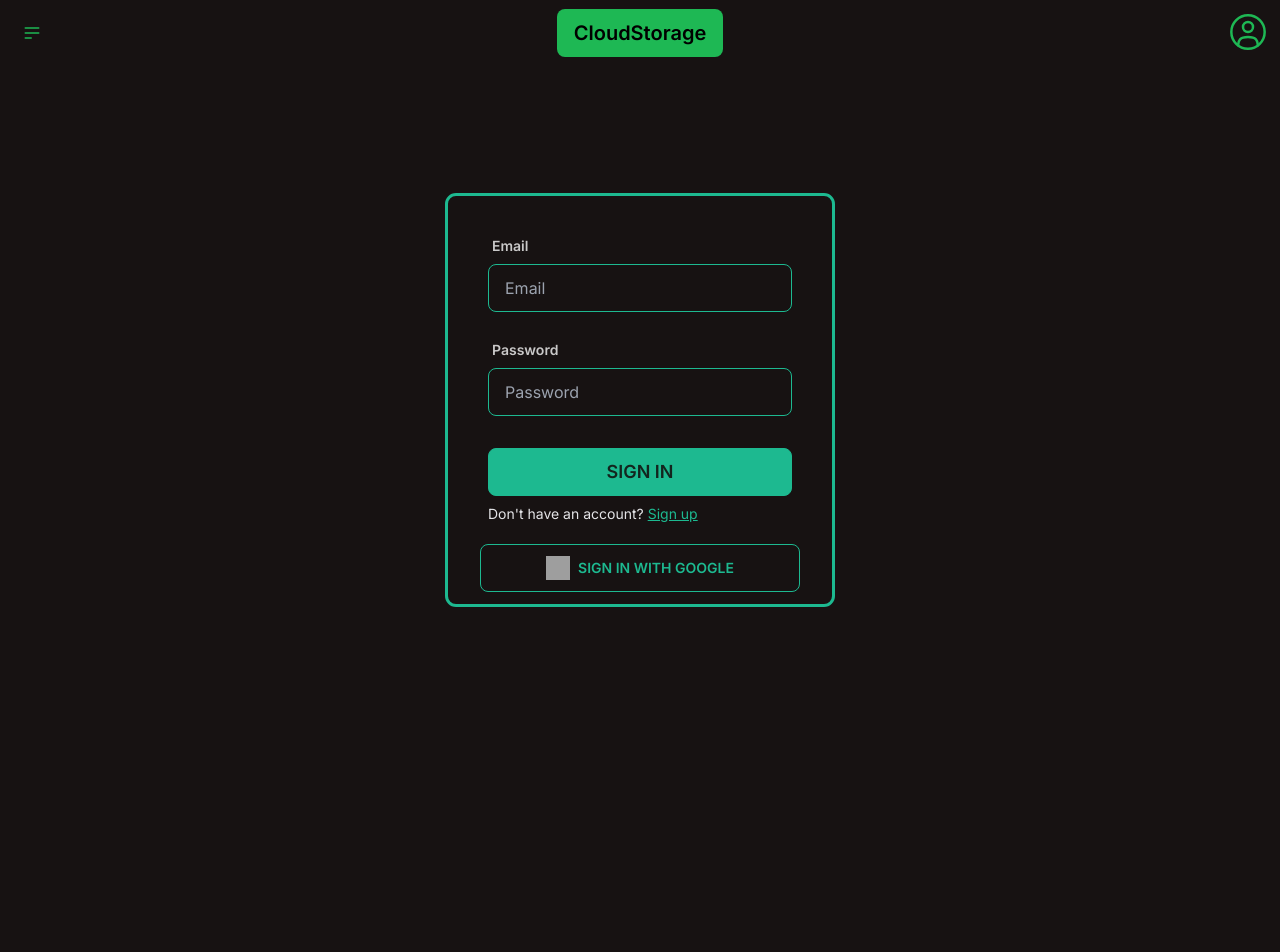
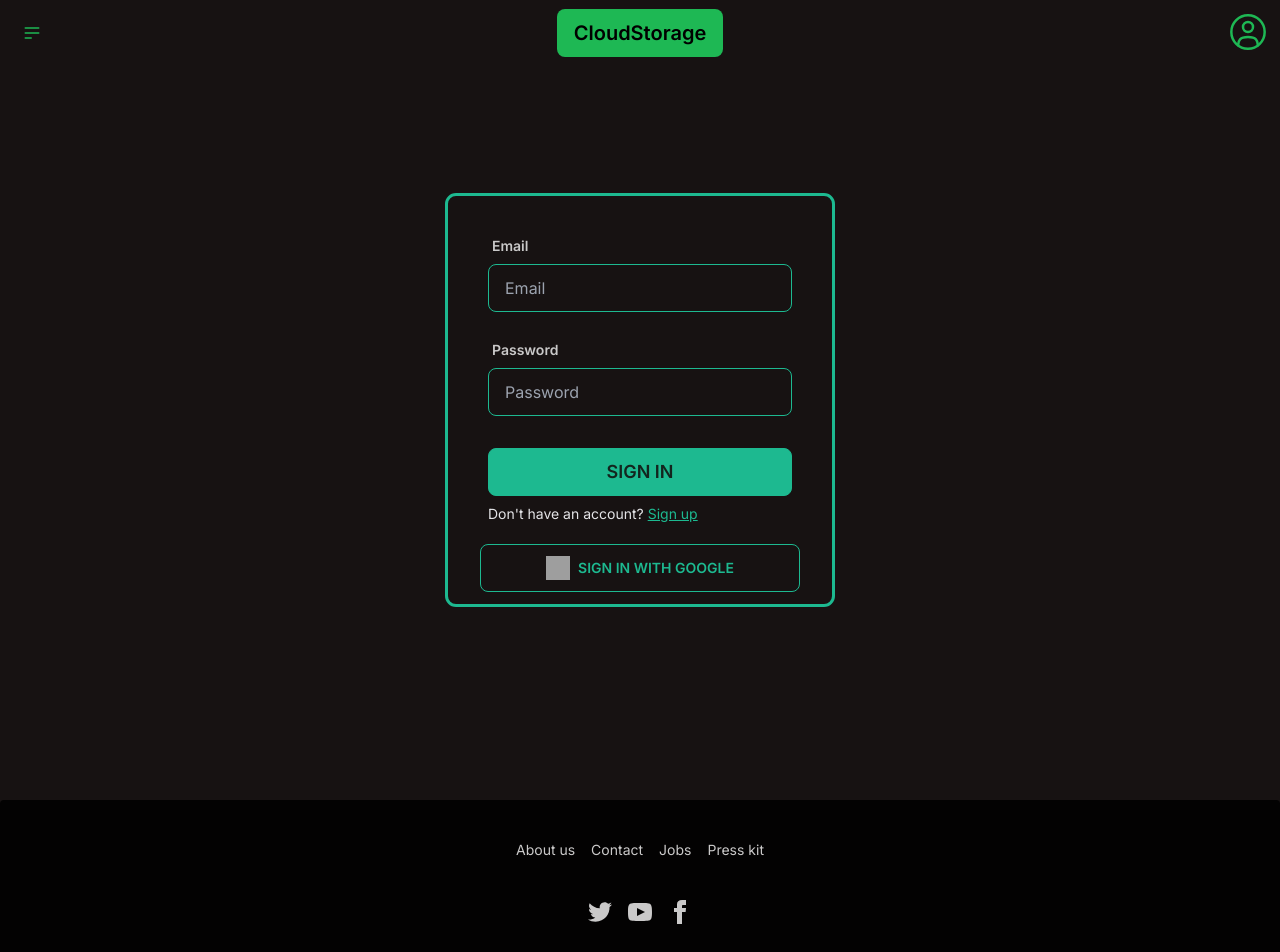
Before and after one commit to Darseen/CloudStorage, a Next.js app: page /signin in a window 1280 px wide. Shown: the top 952 px of the page. Before the commit the page ends 800 px from the top, so only its background shows below. Built offline with nearby package versions, Linux system fonts and the light colour scheme; no server answers; grey boxes are pictures that could not be loaded.

Commit message:
JWT session setup

```diff
--- a/next.config.js
+++ b/next.config.js
@@ -1,4 +1,8 @@
 /** @type {import('next').NextConfig} */
-const nextConfig = {}
+const nextConfig = {
+  images: {
+    remotePatterns: [{ hostname: "lh3.googleusercontent.com" }],
+  },
+};
 
-module.exports = nextConfig
+module.exports = nextConfig;
--- a/src/app/(auth)/signin/page.tsx
+++ b/src/app/(auth)/signin/page.tsx
@@ -80,7 +80,7 @@
           </div>
           <button
             className="btn btn-secondary mt-3 text-lg hover:bg-opacity-85"
-            disabled={isLoading}
+            disabled={isLoading || isLoadingGoogle}
           >
             Sign In{" "}
             {isLoading && (
@@ -97,7 +97,7 @@
         <button
           className="btn btn-outline btn-secondary my-3 w-full max-w-xs"
           onClick={googleSignIn}
-          disabled={isLoadingGoogle}
+          disabled={isLoadingGoogle || isLoading}
         >
           <Image
             className="w-6 h-6"
--- a/src/app/layout.tsx
+++ b/src/app/layout.tsx
@@ -3,6 +3,7 @@
 import type { Metadata } from "next";
 import { Inter } from "next/font/google";
 import SessionProvider from "@/components/SessionProvider";
+import Footer from "@/components/Footer";
 
 const inter = Inter({ subsets: ["latin"] });
 
@@ -22,6 +23,7 @@
         <SessionProvider>
           <Navbar />
           <main className="min-h-screen">{children}</main>
+          <Footer />
         </SessionProvider>
       </body>
     </html>
--- a/src/app/loading.tsx
+++ b/src/app/loading.tsx
@@ -1,5 +1,7 @@
 export default function Page() {
   return (
-    <span className="grid place-content-center h-full loading loading-dots loading-lg mx-auto" />
+    <div className="min-h-screen">
+      <span className="loading loading-dots loading-lg mx-auto absolute top-1/2 left-1/2 transform -translate-x-1/2 -translate-y-1/2" />
+    </div>
   );
 }
--- /dev/null
+++ b/src/components/Footer.tsx
@@ -0,0 +1,52 @@
+export default function Footer() {
+  return (
+    <footer className="footer footer-center p-10 bg-base-200 text-base-content rounded">
+      <div className="grid grid-flow-col gap-4">
+        <a className="link link-hover">About us</a>
+        <a className="link link-hover">Contact</a>
+        <a className="link link-hover">Jobs</a>
+        <a className="link link-hover">Press kit</a>
+      </div>
+      <div>
+        <div className="grid grid-flow-col gap-4">
+          <a>
+            <svg
+              xmlns="http://www.w3.org/2000/svg"
+              width="24"
+              height="24"
+              viewBox="0 0 24 24"
+              className="fill-current"
+            >
+              <path d="M24 4.557c-.883.392-1.832.656-2.828.775 1.017-.609 1.798-1.574 2.165-2.724-.951.564-2.005.974-3.127 1.195-.897-.957-2.178-1.555-3.594-1.555-3.179 0-5.515 2.966-4.797 6.045-4.091-.205-7.719-2.165-10.148-5.144-1.29 2.213-.669 5.108 1.523 6.574-.806-.026-1.566-.247-2.229-.616-.054 2.281 1.581 4.415 3.949 4.89-.693.188-1.452.232-2.224.084.626 1.956 2.444 3.379 4.6 3.419-2.07 1.623-4.678 2.348-7.29 2.04 2.179 1.397 4.768 2.212 7.548 2.212 9.142 0 14.307-7.721 13.995-14.646.962-.695 1.797-1.562 2.457-2.549z"></path>
+            </svg>
+          </a>
+          <a>
+            <svg
+              xmlns="http://www.w3.org/2000/svg"
+              width="24"
+              height="24"
+              viewBox="0 0 24 24"
+              className="fill-current"
+            >
+              <path d="M19.615 3.184c-3.604-.246-11.631-.245-15.23 0-3.897.266-4.356 2.62-4.385 8.816.029 6.185.484 8.549 4.385 8.816 3.6.245 11.626.246 15.23 0 3.897-.266 4.356-2.62 4.385-8.816-.029-6.185-.484-8.549-4.385-8.816zm-10.615 12.816v-8l8 3.993-8 4.007z"></path>
+            </svg>
+          </a>
+          <a>
+            <svg
+              xmlns="http://www.w3.org/2000/svg"
+              width="24"
+              height="24"
+              viewBox="0 0 24 24"
+              className="fill-current"
+            >
+              <path d="M9 8h-3v4h3v12h5v-12h3.642l.358-4h-4v-1.667c0-.955.192-1.333 1.115-1.333h2.885v-5h-3.808c-3.596 0-5.192 1.583-5.192 4.615v3.385z"></path>
+            </svg>
+          </a>
+        </div>
+      </div>
+      <div>
+        <p>Copyright © 2023 - All right reserved by ACME Industries Ltd</p>
+      </div>
+    </footer>
+  );
+}
--- a/src/components/Navbar.tsx
+++ b/src/components/Navbar.tsx
@@ -1,7 +1,11 @@
 import Link from "next/link";
 import UserMenu from "./UserMenu";
+import { User, getServerSession } from "next-auth";
+import { authOptions } from "@/app/api/auth/[...nextauth]/route";
 
-export default function Navbar() {
+export default async function Navbar() {
+  const session = await getServerSession(authOptions);
+
   return (
     <div className="navbar bg-base-100 fixed">
       <div className="navbar-start">
@@ -27,12 +31,12 @@
           </label>
           <ul
             tabIndex={0}
-            className="menu menu-sm dropdown-content mt-3 z-[1] p-2 shadow bg-base-100 rounded-box w-52"
+            className="menu menu-sm dropdown-content mt-3 z-[1] p-2 shadow bg-base-200 rounded-box w-auto font-semibold"
           >
             <li>
-              <Link href="/" className="hover:bg-primary hover:text-black">
+              <a href="/" className="hover:bg-primary hover:text-black">
                 Homepage
-              </Link>
+              </a>
             </li>
             <li>
               <Link href="/files" className="hover:bg-primary hover:text-black">
@@ -56,16 +60,7 @@
         </Link>
       </div>
       <div className="navbar-end">
-        <UserMenu
-          user={{
-            authProvider: "",
-            email: "",
-            image: "",
-            name: "",
-            password: "",
-            googleId: "",
-          }}
-        />
+        <UserMenu user={session?.user as unknown as User} />
       </div>
     </div>
   );
--- a/src/components/UserMenu.tsx
+++ b/src/components/UserMenu.tsx
@@ -3,9 +3,10 @@
 import Image from "next/image";
 import Link from "next/link";
 import { signOut } from "next-auth/react";
+import { User } from "next-auth";
 
 interface UserMenuProps {
-  user: User;
+  user: User | null;
 }
 
 export default function UserMenu({ user }: UserMenuProps) {
@@ -14,7 +15,12 @@
       <label tabIndex={0} className="btn btn-ghost btn-circle avatar">
         <div className="w-10 rounded-full">
           {user?.image ? (
-            <Image src={user?.image} alt="" />
+            <Image
+              src={user?.image}
+              alt="User image"
+              width={200}
+              height={200}
+            />
           ) : (
             <svg
               viewBox="0 0 24 24"
@@ -54,9 +60,10 @@
           )}
         </div>
       </label>
+      {user ? (
         <ul
           tabIndex={0}
-        className="menu menu-sm dropdown-content mt-3 z-[1] p-2 shadow bg-base-100 rounded-box w-52"
+          className="menu menu-sm dropdown-content mt-3 z-[1] p-2 shadow bg-base-200 rounded-box w-auto font-semibold"
         >
           <li>
             <Link href="/profile" className="hover:bg-primary hover:text-black">
@@ -64,7 +71,10 @@
             </Link>
           </li>
           <li>
-          <Link href="/settings" className="hover:bg-primary hover:text-black">
+            <Link
+              href="/settings"
+              className="hover:bg-primary hover:text-black"
+            >
               Settings
             </Link>
           </li>
@@ -77,6 +87,23 @@
             </button>
           </li>
         </ul>
+      ) : (
+        <ul
+          tabIndex={0}
+          className="menu menu-sm dropdown-content mt-3 z-[1] p-2 shadow bg-base-200 rounded-box w-auto font-semibold"
+        >
+          <li>
+            <Link href="/signin" className="hover:bg-primary hover:text-black">
+              Sign in
+            </Link>
+          </li>
+          <li>
+            <Link href="/signup" className="hover:bg-primary hover:text-black">
+              Sign up
+            </Link>
+          </li>
+        </ul>
+      )}
     </div>
   );
 }
```
Lines whose indentation alone changed are shown as unchanged.
